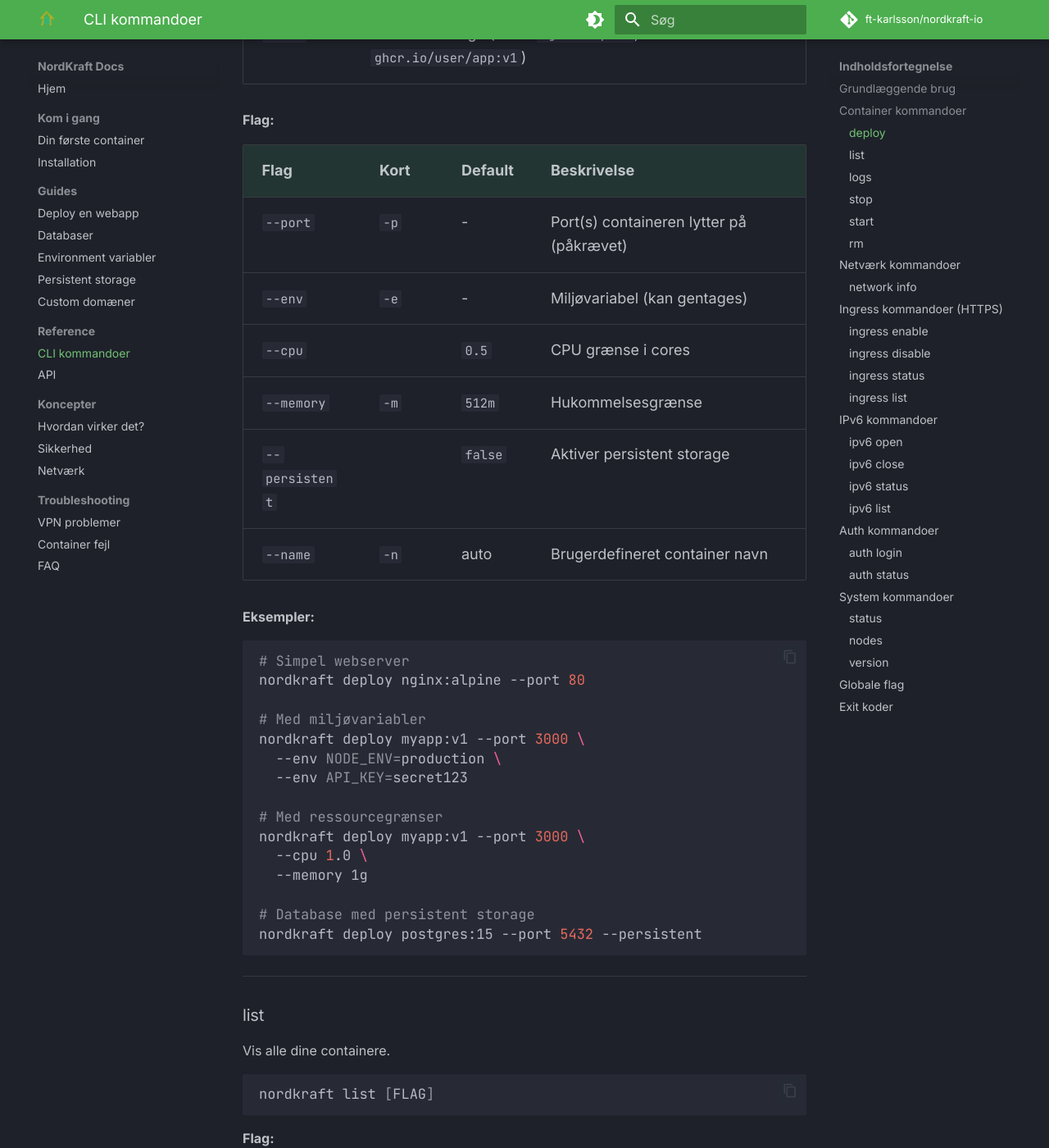
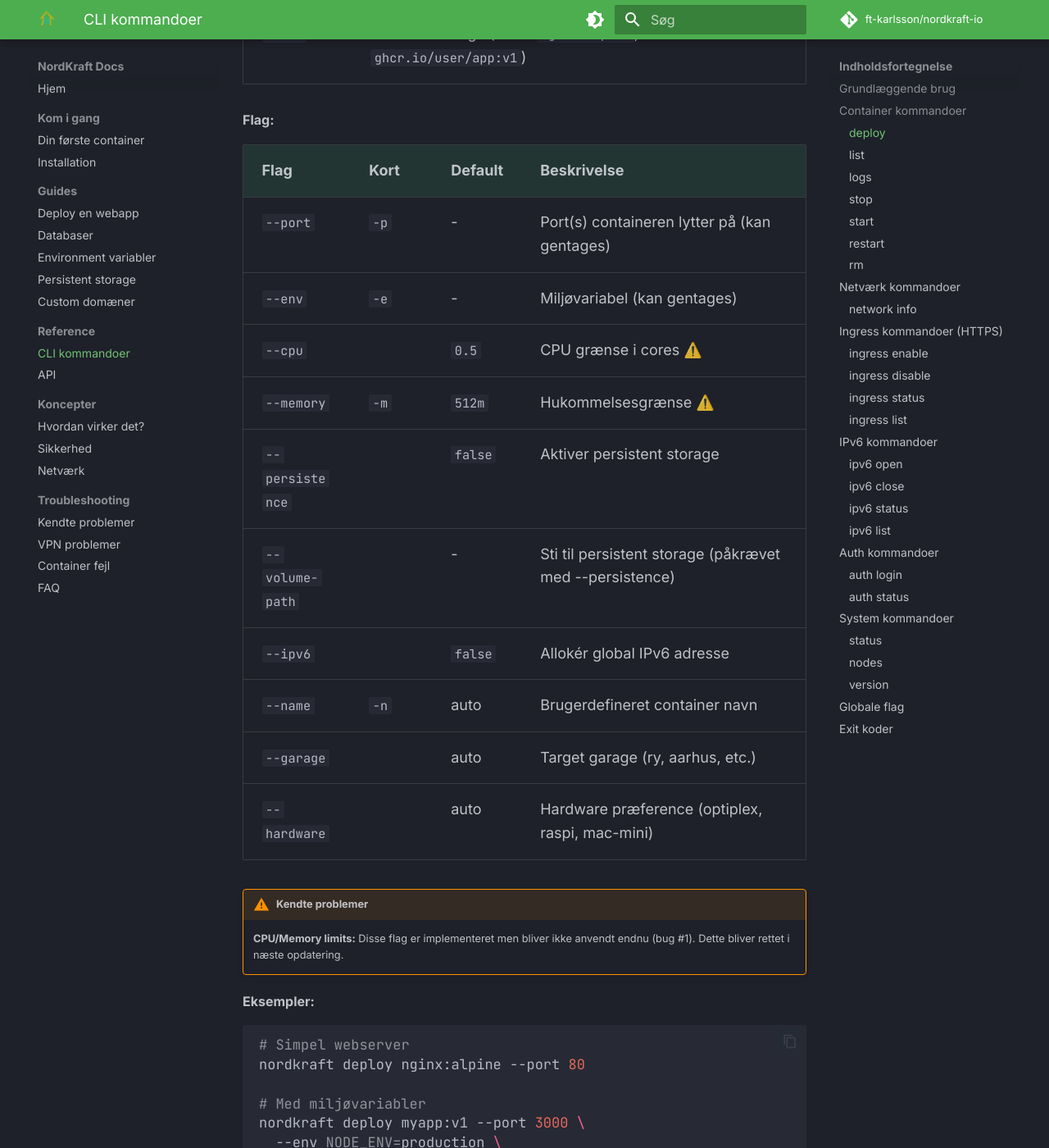
Before and after one commit to ft-karlsson/nordkraft-io, an MkDocs documentation site: the page built from docs/reference/cli.md, in a window 1280 px wide and 1400 px high, scrolled down 870 px. Shown: the whole window at 82% size. Built offline with MkDocs 1.6.1 and Material for MkDocs 9.7.7, drawn with Linux system fonts in a browser that asks for light colours; comment, search, counter and statistics services are not loaded; some of the changed text lies outside the part shown.

Commit message:
updates to cli

````diff
--- a/docs/reference/cli.md
+++ b/docs/reference/cli.md
@@ -39,12 +39,19 @@ nordkraft deploy IMAGE [FLAG]
 
 | Flag | Kort | Default | Beskrivelse |
 |------|------|---------|-------------|
-| `--port` | `-p` | - | Port(s) containeren lytter på (påkrævet) |
+| `--port` | `-p` | - | Port(s) containeren lytter på (kan gentages) |
 | `--env` | `-e` | - | Miljøvariabel (kan gentages) |
-| `--cpu` | | `0.5` | CPU grænse i cores |
-| `--memory` | `-m` | `512m` | Hukommelsesgrænse |
-| `--persistent` | | `false` | Aktiver persistent storage |
+| `--cpu` | | `0.5` | CPU grænse i cores ⚠️ |
+| `--memory` | `-m` | `512m` | Hukommelsesgrænse ⚠️ |
+| `--persistence` | | `false` | Aktiver persistent storage |
+| `--volume-path` | | - | Sti til persistent storage (påkrævet med --persistence) |
+| `--ipv6` | | `false` | Allokér global IPv6 adresse |
 | `--name` | `-n` | auto | Brugerdefineret container navn |
+| `--garage` | | auto | Target garage (ry, aarhus, etc.) |
+| `--hardware` | | auto | Hardware præference (optiplex, raspi, mac-mini) |
+
+!!! warning "Kendte problemer"
+    **CPU/Memory limits:** Disse flag er implementeret men bliver ikke anvendt endnu (bug #1). Dette bliver rettet i næste opdatering.
 
 **Eksempler:**
 
@@ -142,6 +149,19 @@ Start en stoppet container.
 ```bash
 nordkraft start CONTAINER
 ```
+
+---
+
+### restart
+
+Genstart en container (stop + start).
+
+```bash
+nordkraft restart CONTAINER
+```
+
+!!! note "Kommer snart"
+    Restart kommandoen er under udvikling. I mellemtiden: brug `nordkraft stop NAVN` efterfulgt af `nordkraft start NAVN`.
 
 ---
 
--- a/mkdocs.yml
+++ b/mkdocs.yml
@@ -58,6 +58,7 @@ nav:
     - Sikkerhed: concepts/security.md
     - Netværk: concepts/networking.md
   - Troubleshooting:
+    - Kendte problemer: troubleshooting/known-issues.md
     - VPN problemer: troubleshooting/vpn.md
     - Container fejl: troubleshooting/containers.md
     - FAQ: troubleshooting/faq.md
````
Also changed, not shown: docs/index.md (+18 -1 lines), docs/troubleshooting/known-issues.md (added, +175 -0 lines).
